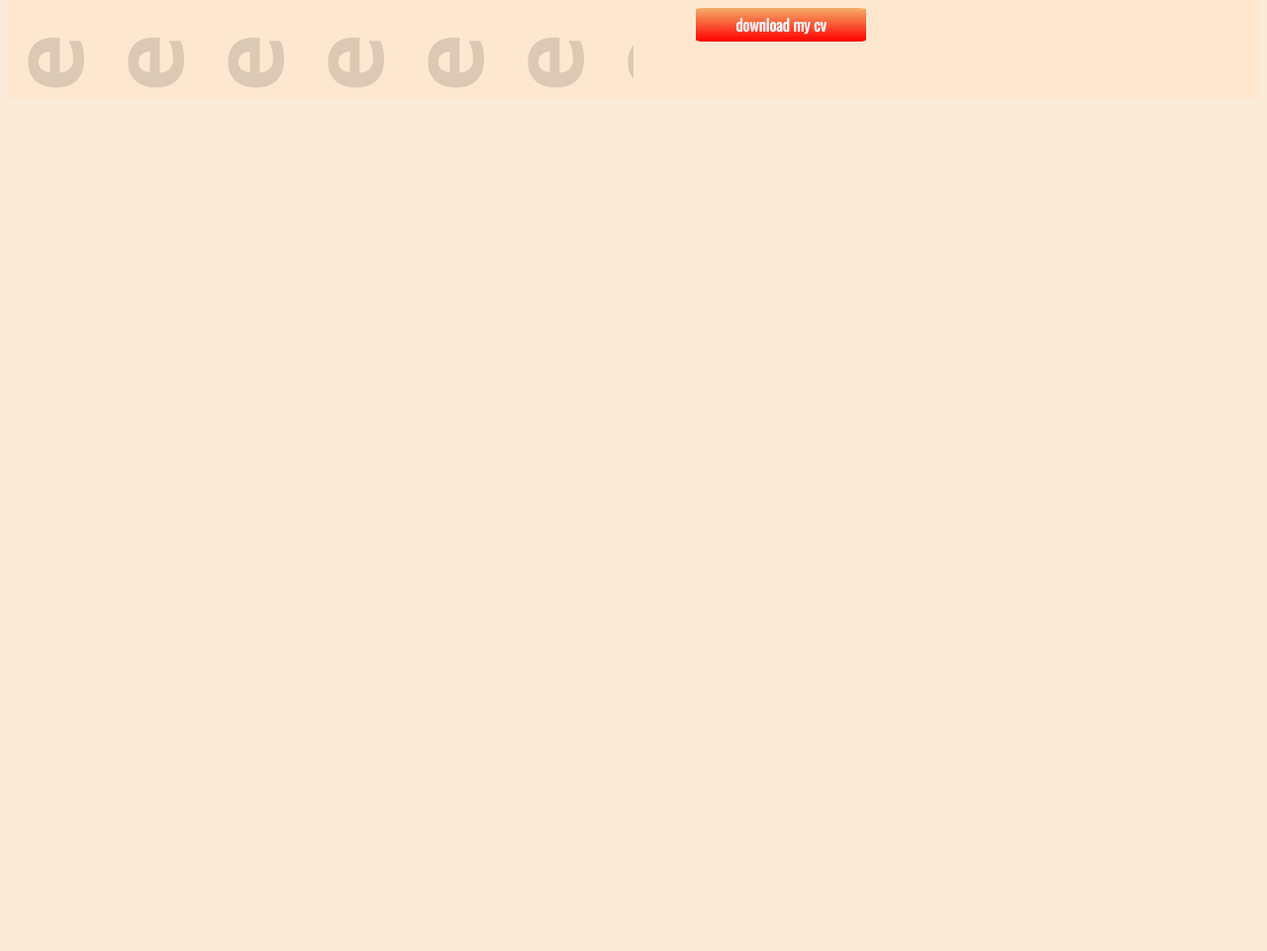
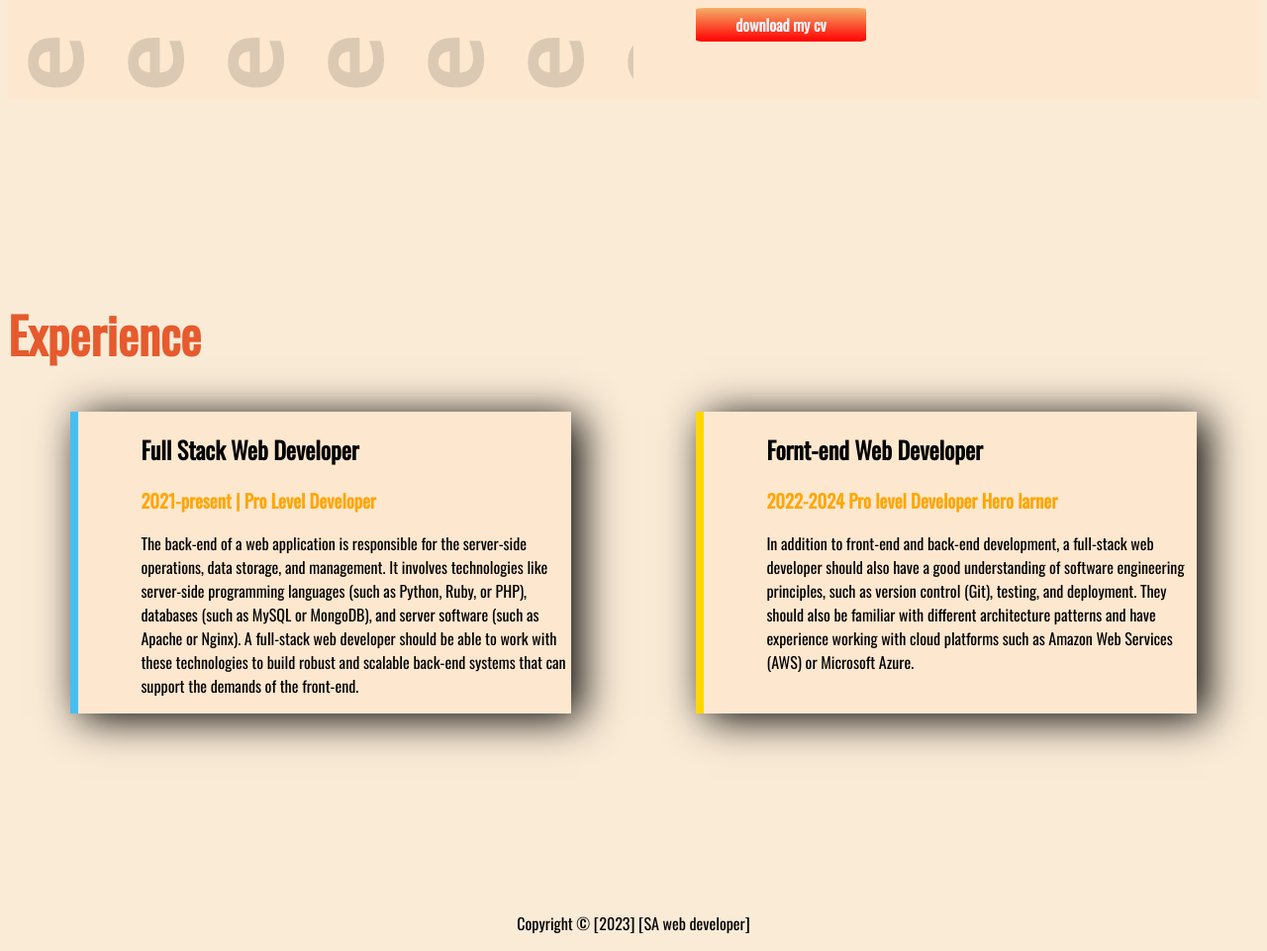
Before and after one commit to atikurrahman01/my-first-protfolio, a plain HTML site: page index.html in a window 1280 px wide. Shown: the part 942-1903 px from the top of the page at 99% size. Before the commit the page ends 1242 px from the top, so only its background shows below. Drawn offline with nearby package versions, Linux system fonts and the light colour scheme.

Commit message:
add the third section

```diff
--- a/index.html
+++ b/index.html
@@ -14,7 +14,7 @@
 </head>
 
 <body>
-    <section>
+    <section class="frexible-container">
         <div class="half-s">
             <h1 class="h1-color">Hi i am <span class="f-color"> Md Atikur Rahman</span></h1>
             <H1 class="h1-color">I am Profesonal Web developer !</H1>
@@ -31,7 +31,7 @@
             <img src="images/hardy.png" alt="">
         </div>
     </section>
-    <section>
+    <section class="frexible-container">
         <div class="half-s half-ss half-sss">
             <img src="images/aboutus.png" alt="">
         </div>
@@ -51,7 +51,40 @@
         </div>
     </section>
 
+    <section class="experience-aria">
+        <h1 class="Red">Experience</h1>
+        <div class="frexible-container">
+            <div id="box-color0" class="half-s box-shadow">
+                <h1>Full Stack Web Developer</h1>
+                <h3 class="orenge">2021-present | Pro Level Developer</h3>
+                <p>The back-end of a web application is responsible for the server-side operations, data storage, and
+                    management. It involves technologies like server-side programming languages (such as Python, Ruby,
+                    or
+                    PHP), databases (such as MySQL or MongoDB), and server software (such as Apache or Nginx). A
+                    full-stack
+                    web developer should be able to work with these technologies to build robust and scalable back-end
+                    systems that can support the demands of the front-end.
+                </p>
+            </div>
+            <div id="box-color1" class="half-s box-shadow">
+                <H1>Fornt-end Web Developer</H1>
+                <h3 class="orenge">2022-2024 Pro level Developer Hero larner</h3>
+                <p>
+                    In addition to front-end and back-end development, a full-stack web developer should also have a
+                    good
+                    understanding of software engineering principles, such as version control (Git), testing, and
+                    deployment. They should also be familiar with different architecture patterns and have experience
+                    working with cloud platforms such as Amazon Web Services (AWS) or Microsoft Azure.
+                </p>
+            </div>
+        </div>
 
+
+    </section>
+
+    <footer>
+        <p>Copyright © [2023] [SA web developer]</p>
+    </footer>
 </body>
 
 </html>
--- a/style.css
+++ b/style.css
@@ -13,7 +13,7 @@ body {
 }
 
 
-section {
+.frexible-container {
     display: flex;
     margin-bottom: 200px;
 }
@@ -55,3 +55,31 @@ section {
 .half-sss img {
     width: 80%;
 }
+
+.orenge {
+    color: orange;
+}
+
+.Red {
+    color: rgba(226, 61, 11, 0.836);
+    width: 800;
+    font-size: 50px;
+}
+
+.box-shadow {
+    margin-right: 5%;
+    margin-left: 5%;
+    box-shadow: 10px 5px 40px black;
+}
+
+#box-color0 {
+    border-left: 8px solid rgba(0, 174, 255, 0.712);
+}
+
+#box-color1 {
+    border-left: 8px solid gold;
+}
+
+footer p {
+    text-align: center;
+}
```
